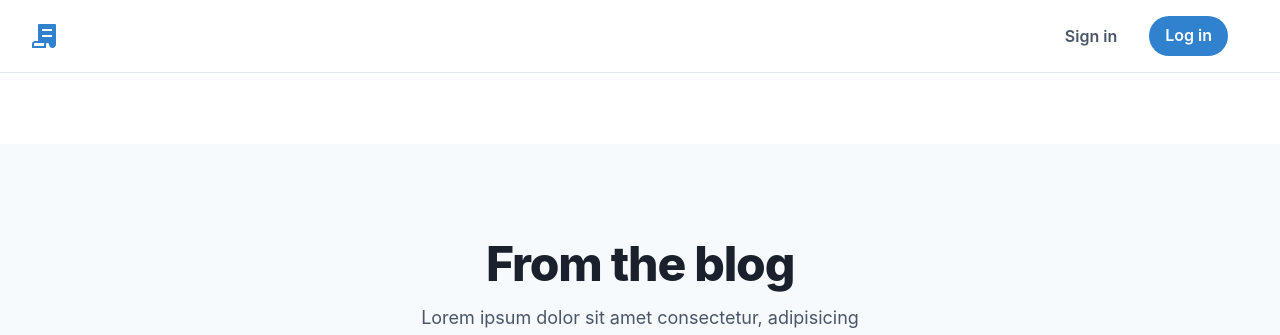
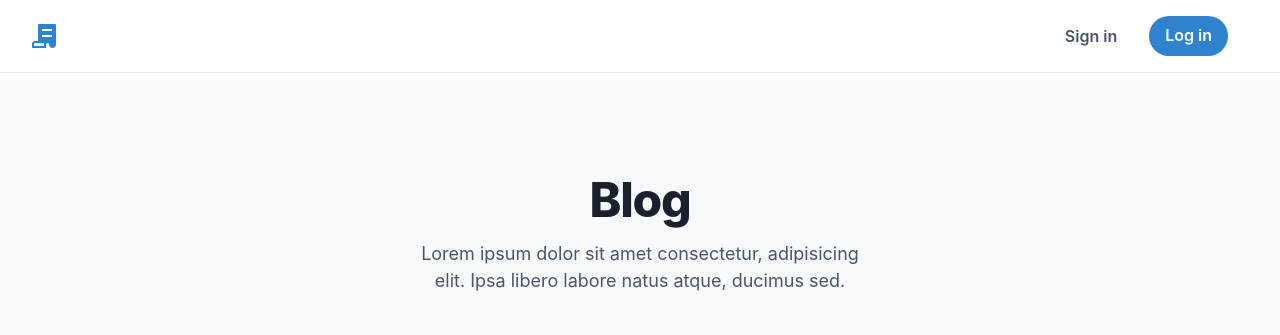
Before and after one commit to Al-x-R/blog_site, a Next.js app: page / in a window 1280 px wide. Shown: the top 335 px of the page. Built offline with nearby package versions, Linux system fonts and the light colour scheme.

Commit message:
Added Page layout

```diff
--- a/components/BlogWithTile/BlogWithTile.tsx
+++ b/components/BlogWithTile/BlogWithTile.tsx
@@ -9,7 +9,7 @@ export const BlogWithTile = () => {
       <Box maxW={{ base: 'xl', md: '2xl', lg: '7xl' }} mx="auto" px={{ base: '6', md: '8' }}>
         <Box textAlign="center" maxW="md" mx="auto">
           <Heading size="2xl" fontWeight="extrabold" letterSpacing="tight">
-            From the blog
+            Blog
           </Heading>
           <Text mt="4" fontSize="lg" color={mode('gray.600', 'gray.400')}>
             Lorem ipsum dolor sit amet consectetur, adipisicing elit. Ipsa libero labore natus
--- /dev/null
+++ b/components/PageLayout.tsx
@@ -0,0 +1,23 @@
+import React, { FC, ReactNode } from 'react';
+import { NavbarWithRightCta } from './NavbarWithRightCta/NavbarWithRightCta';
+import { SimpleFooter } from './SimpleFooter/SimpleFooter';
+
+type Props = {
+  children: ReactNode;
+};
+
+
+const PageLayout: FC<Props> = ({children}: Props ): JSX.Element => {
+
+    return (
+        <>
+            <NavbarWithRightCta />
+            <>
+                {children}
+            </>
+            <SimpleFooter />
+        </>
+    );
+};
+
+export default PageLayout;
--- a/pages/index.tsx
+++ b/pages/index.tsx
@@ -1,23 +1,14 @@
 import type { NextPage } from 'next';
-import Head from 'next/head';
 
-import styles from '../styles/Home.module.css';
-import { NavbarWithRightCta } from '../components/NavbarWithRightCta/NavbarWithRightCta';
+import PageLayout from '../components/PageLayout';
 import { BlogWithTile } from '../components/BlogWithTile/BlogWithTile';
+
 
 const Home: NextPage = () => {
     return (
-        <div>
-            <Head>
-                <title>Create Next App</title>
-                <meta name="description" content="Generated by create next app"/>
-                <link rel="icon" href="/favicon.ico"/>
-            </Head>
-            <NavbarWithRightCta />
-            <main className={styles.main}>
-                <BlogWithTile />
-            </main>
-        </div>
+        <PageLayout>
+            <BlogWithTile/>
+        </PageLayout>
     );
 };
 
```
